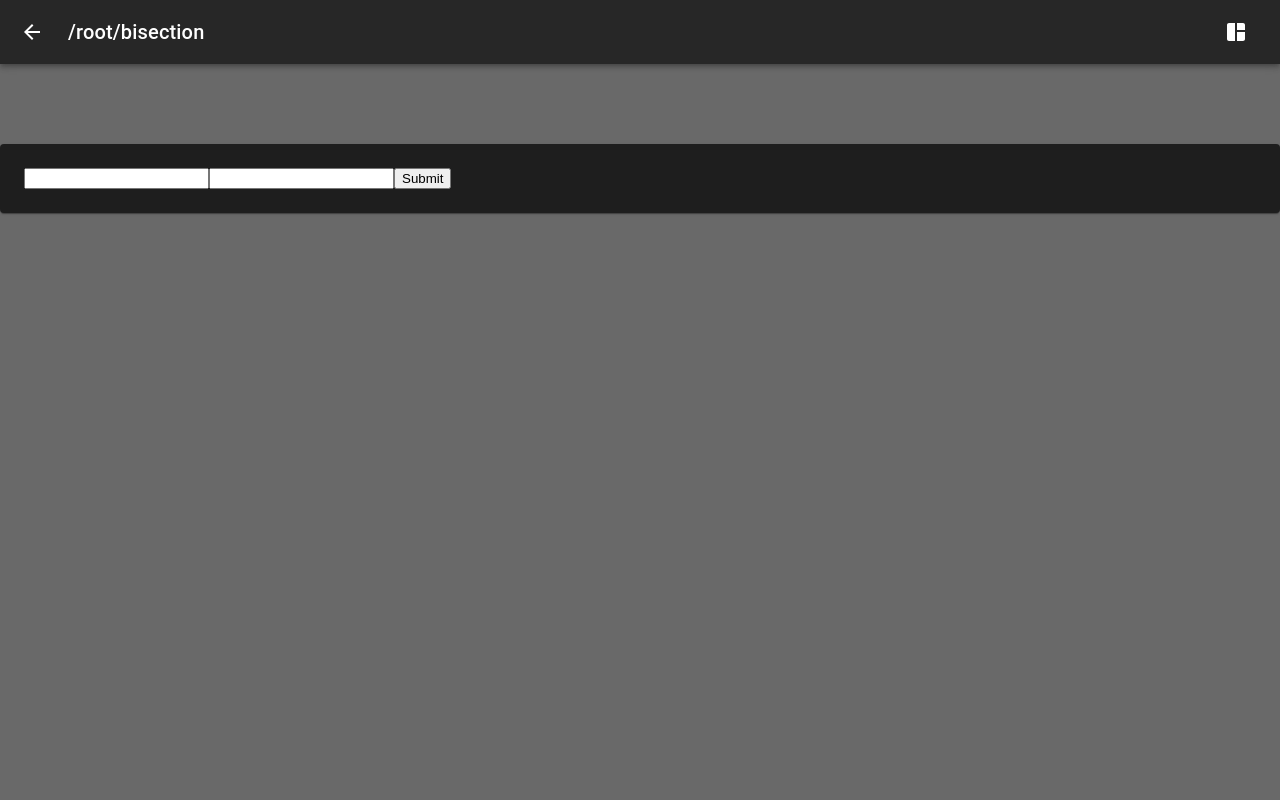
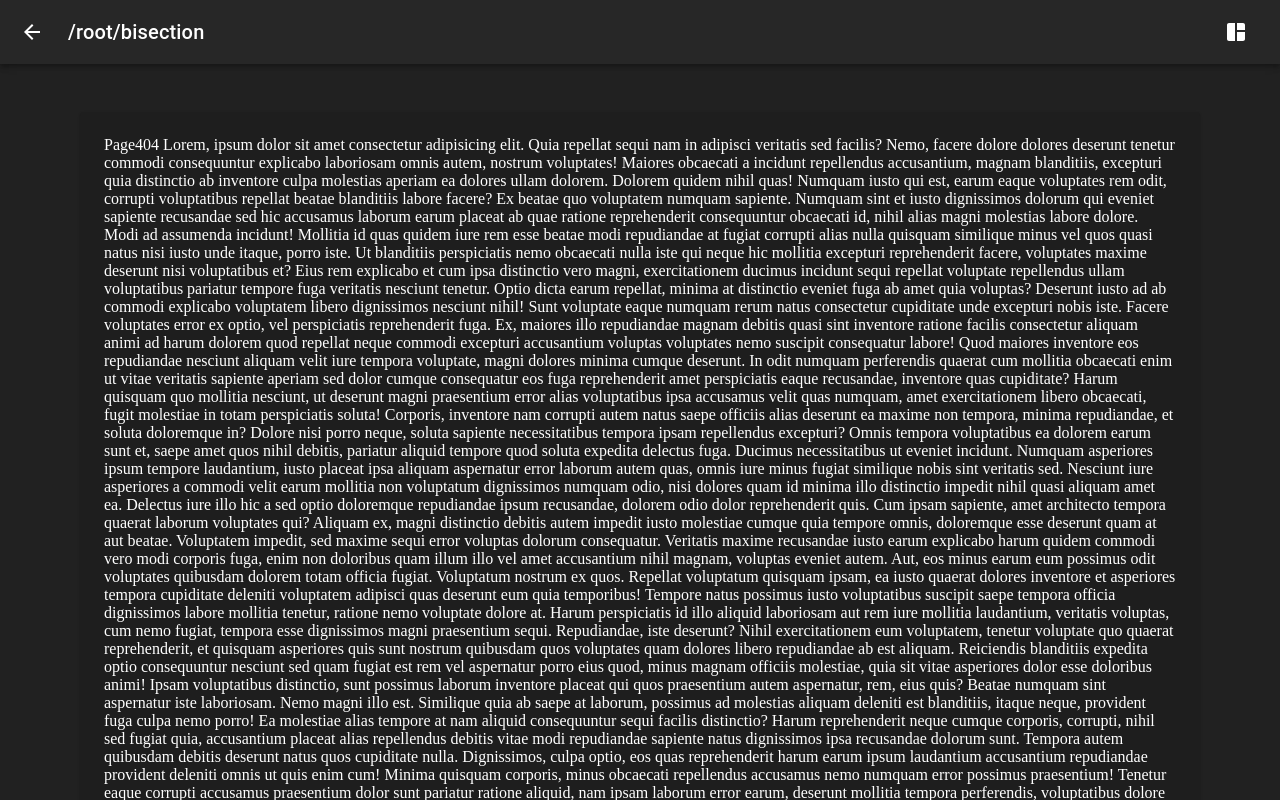
Before and after one commit to SWitsarut/numer-web, a React (Vite) app: page /root/bisection in a window 1280 px wide. Shown: the top 800 px of the page. Built offline with nearby package versions, Linux system fonts and the light colour scheme.

Commit message:
fix theme

```diff
--- a/index.html
+++ b/index.html
@@ -9,7 +9,7 @@
 			body {
 				padding: 0;
 				margin: 0;
-				background-color: #696969;
+				/* background-color: #696969; */
 			}
 		</style>
 	</head>
--- a/src/App.tsx
+++ b/src/App.tsx
@@ -1,6 +1,5 @@
 import { Routes, Route, useNavigate, NavigateFunction } from "react-router-dom";
 import Index from "./pages/Index";
-import Page404 from "./pages/Page404";
 import Navbar from "./Component/Navbar";
 import Box from "@mui/material/Box";
 import { Paper } from "@mui/material";
@@ -9,16 +8,24 @@ import Graphical from "./pages/root/Graphical";
 import Bisection from "./pages/root/Bisection";
 import OnePoint from "./pages/root/OnePoint";
 import NewtomRaphson from "./pages/root/NewtonRaphson";
-import Test from "./pages/Test";
 import Secant from "./pages/root/Secant";
+import Page404 from "./pages/Page404";
 
 function App() {
 	const navigate: NavigateFunction = useNavigate();
 	return (
 		<>
+			<Box
+				sx={{
+					backgroundColor: (theme) =>
+						theme.palette.mode === "light"
+							? theme.palette.grey[100]
+							: theme.palette.grey[900],
+				}}
+			>
 				<Navbar navigate={navigate} />
-			<Box margin="5rem auto" maxWidth="90rem">
-				<Paper sx={{ padding: 3 }} elevation={1}>
+				<Box padding={"3rem"} margin={"auto"} maxWidth={"70rem"}>
+					<Paper sx={{ padding: 3, minHeight: "100vh" }} elevation={1}>
 						<Routes>
 							<Route path="/" element={<Index navigate={navigate} />} />
 							<Route path="/bisection" element={<Bisection />} />
@@ -26,9 +33,10 @@ function App() {
 							<Route path="/one-point" element={<OnePoint />} />
 							<Route path="/newton-raphson" element={<NewtomRaphson />} />
 							<Route path="/secant" element={<Secant />} />
-						<Route path="*" element={<Test />} />
+							<Route path="*" element={<Page404 />} />
 						</Routes>
 					</Paper>
+				</Box>
 			</Box>
 		</>
 	);
--- a/src/main.tsx
+++ b/src/main.tsx
@@ -1,12 +1,19 @@
-import React from "react";
+import React, { createContext } from "react";
 import ReactDOM from "react-dom/client";
 import App from "./App.tsx";
 import { BrowserRouter } from "react-router-dom";
-import { ThemeProvider, createTheme } from "@mui/material";
+import { ThemeOptions, ThemeProvider, createTheme } from "@mui/material";
 
-const darkTheme = createTheme({
+const darkTheme: ThemeOptions = createTheme({
 	palette: {
 		mode: "dark",
+		primary: {
+			main: "#006064",
+		},
+		secondary: {
+			main: "#f50057",
+		},
+		divider: "rgba(255,255,255,0.3)",
 	},
 });
 
--- a/src/pages/Index.tsx
+++ b/src/pages/Index.tsx
@@ -1,4 +1,4 @@
-import { Stack } from "@mui/material";
+import { Stack, Divider } from "@mui/material";
 import { NavigateFunction } from "react-router-dom";
 import HubCard from "../Component/HubCard";
 import { IndexCardProps } from "../type and interface/type";
@@ -54,6 +54,7 @@ function Index({ navigate }: { navigate: NavigateFunction }) {
 					);
 				})}
 			</Stack>
+			<Divider />
 			<h2>AX+B</h2>
 		</Stack>
 	);
--- a/src/pages/Test.tsx
+++ /dev/null
@@ -1,25 +0,0 @@
-import React, { useRef, useState } from "react";
-
-function Test() {
-  const [outText, setOutText] = useState<string>("");
-  const top = useRef<HTMLInputElement | null>(null);
-  const bot = useRef<HTMLInputElement | null>(null);
-
-  return (
-    <div>
-      <form
-        onSubmit={(e) => {
-          e.preventDefault();
-          setOutText((top.current?.value ?? "") + " " + (bot.current?.value ?? ""));
-        }}
-      >
-        <input type="text" ref={top} />
-        <input type="text" ref={bot} />
-        <button type="submit">Submit</button>
-      </form>
-      {outText}
-    </div>
-  );
-}
-
-export default Test;
--- a/src/pages/root/Bisection.tsx
+++ b/src/pages/root/Bisection.tsx
@@ -133,7 +133,8 @@ class Bisection extends Component<NonNullable<unknown>> {
 									symbol: "x", // Use 'x' symbol for the marker
 									size: 10,
 									color: "green",
-								}, // Customize the color of the marker
+								},
+								showlegend: false,
 							},
 						]}
 						layout={{ height: 500 }}
--- a/src/pages/root/Graphical.tsx
+++ b/src/pages/root/Graphical.tsx
@@ -1,4 +1,4 @@
-import React, { useState, useRef } from "react";
+import { useState, useRef } from "react";
 import axios from "axios";
 import { Button, Stack, TextField } from "@mui/material";
 import Plot from "react-plotly.js";
--- a/src/pages/root/NewtonRaphson.tsx
+++ b/src/pages/root/NewtonRaphson.tsx
@@ -1,4 +1,4 @@
-import React, { useState, useRef } from "react";
+import { useState, useRef } from "react";
 import axios from "axios";
 import {
 	Button,
@@ -25,7 +25,7 @@ type OnePointRes = {
 };
 
 function NewtomRaphson() {
-	document.title = "newton-raphson"
+	document.title = "newton-raphson";
 	const [answerState, setAnwerState] = useState<OnePointRes>();
 	const [isLoading, setLoading] = useState<boolean>();
 
--- a/src/pages/root/OnePoint.tsx
+++ b/src/pages/root/OnePoint.tsx
@@ -1,4 +1,4 @@
-import React, { useState, useRef } from "react";
+import { useState, useRef } from "react";
 import axios from "axios";
 import {
 	Button,
```
Lines whose indentation alone changed are shown as unchanged.
